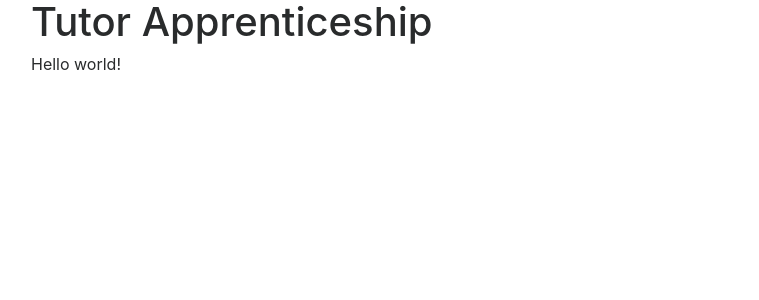
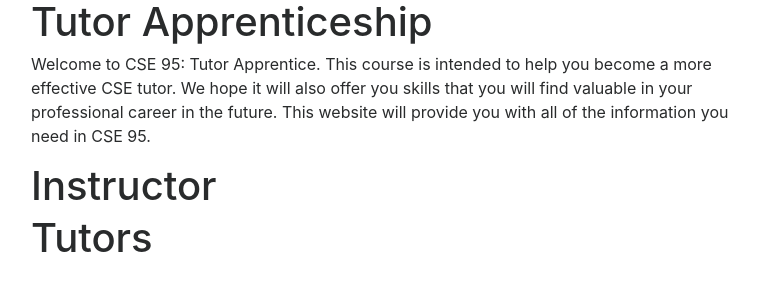
Before and after one commit to ucsd-cse95-f19/ucsd-cse95-f19.github.io, a Jekyll site: the page built from index.md, in a window 1280 px wide. Shown: the top 300 px of the page, without its empty margins (244-1003 px from the left). Built offline with Jekyll 4.4.1, drawn with Linux system fonts in a browser that asks for light colours; nearby versions of some CDN libraries.

Commit message:
Update index.md

```diff
--- a/index.md
+++ b/index.md
@@ -5,4 +5,8 @@ title: "CSE95 Fall 2018: Tutor Apprenticeship"
 
 # Tutor Apprenticeship
 
-Hello world!
+Welcome to CSE 95: Tutor Apprentice. This course is intended to help you become a more effective CSE tutor. We hope it will also offer you skills that you will find valuable in your professional career in the future. This website will provide you with all of the information you need in CSE 95.
+
+# Instructor
+
+# Tutors
```
